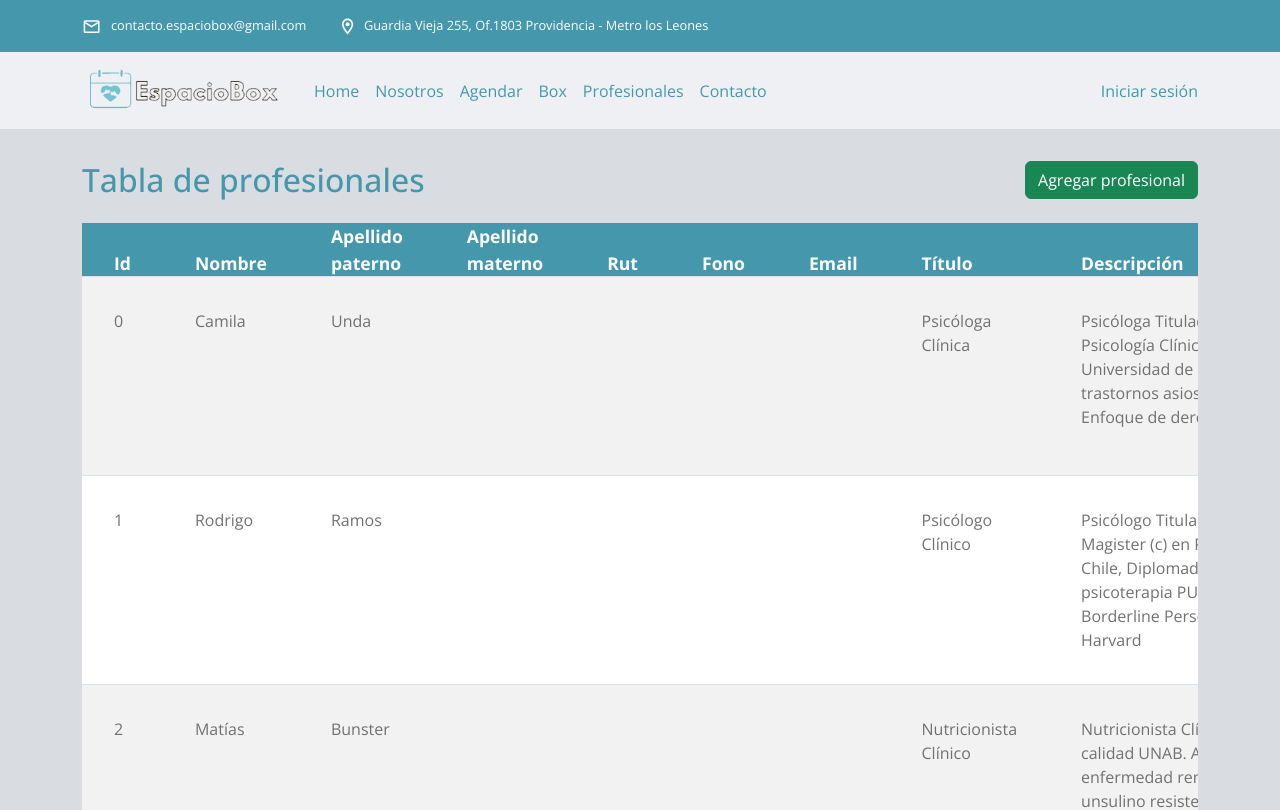
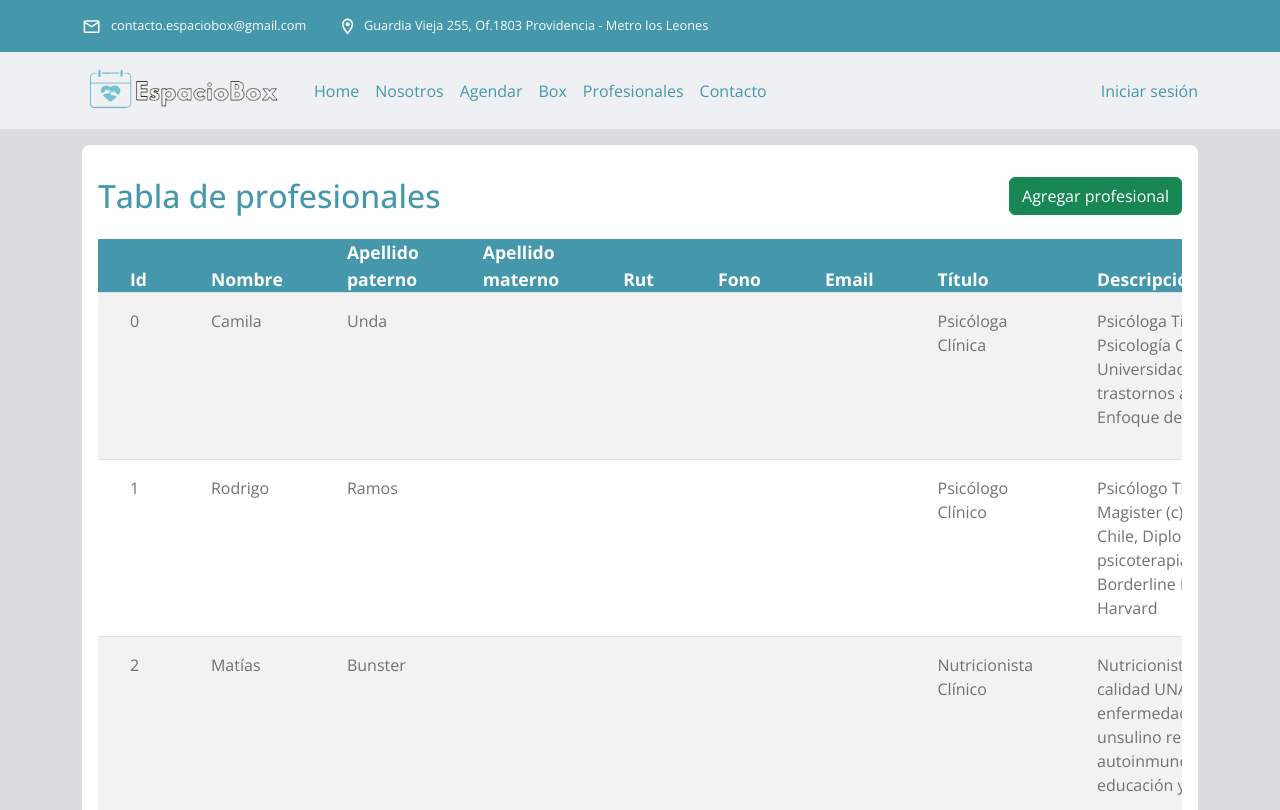
Before and after one commit to ssalinascalibar/espacio-box-noLogin, a React (Vite) app: page /admin in a window 1280 px wide. Shown: the top 810 px of the page. Built offline with nearby package versions, Linux system fonts and the light colour scheme.

Commit message:
add background to table data

```diff
--- a/src/assets/styles/global.css
+++ b/src/assets/styles/global.css
@@ -24,7 +24,6 @@ a {
 
 .backgroundSection {
   background-color:#fff;
-  /* background-color: rgba(255, 255, 255, 0.5); */
   border-radius: 8px;
   padding: 2rem;
   margin: 1rem 0;
--- a/src/features/adminPanel/AdminPanel.jsx
+++ b/src/features/adminPanel/AdminPanel.jsx
@@ -52,6 +52,7 @@ export default function AdminPanel() {
 
   return (
     <Container>
+      <div id="background-admin">
         <div id="table-title">
           <h2>Tabla de profesionales</h2>
           <Button
@@ -129,6 +130,7 @@ export default function AdminPanel() {
             </tbody>
           </Table>
         </div>
+      </div>
     </Container>
   );
 }
--- a/src/features/adminPanel/adminPanel.css
+++ b/src/features/adminPanel/adminPanel.css
@@ -1,7 +1,16 @@
+#background-admin {
+    background-color:#fff;
+    /* background-color: rgba(255, 255, 255, 0.5); */
+    border-radius: 8px;
+    padding: 1rem 0.5rem;
+    margin: 1rem 0;
+  }
+
 #table-title{
-    margin-top: 2rem;
+    margin-top: 1rem;
     display: flex;
     flex-direction: column;
+    text-align: center;
 }
 
 #professionals-table {
@@ -27,7 +36,7 @@
 
 #professionals-table td {
     color: #717171;
-    padding: 2rem 2rem;
+    padding: 1rem 2rem;
 }
 
 #actions {
@@ -48,7 +57,12 @@
 
 
 
+
 @media screen and (min-width: 992px) {
+
+    #background-admin {
+        padding: 1rem 1rem;
+      }
 
     #table-title{
         flex-direction: row;
```
Lines whose indentation alone changed are shown as unchanged.
